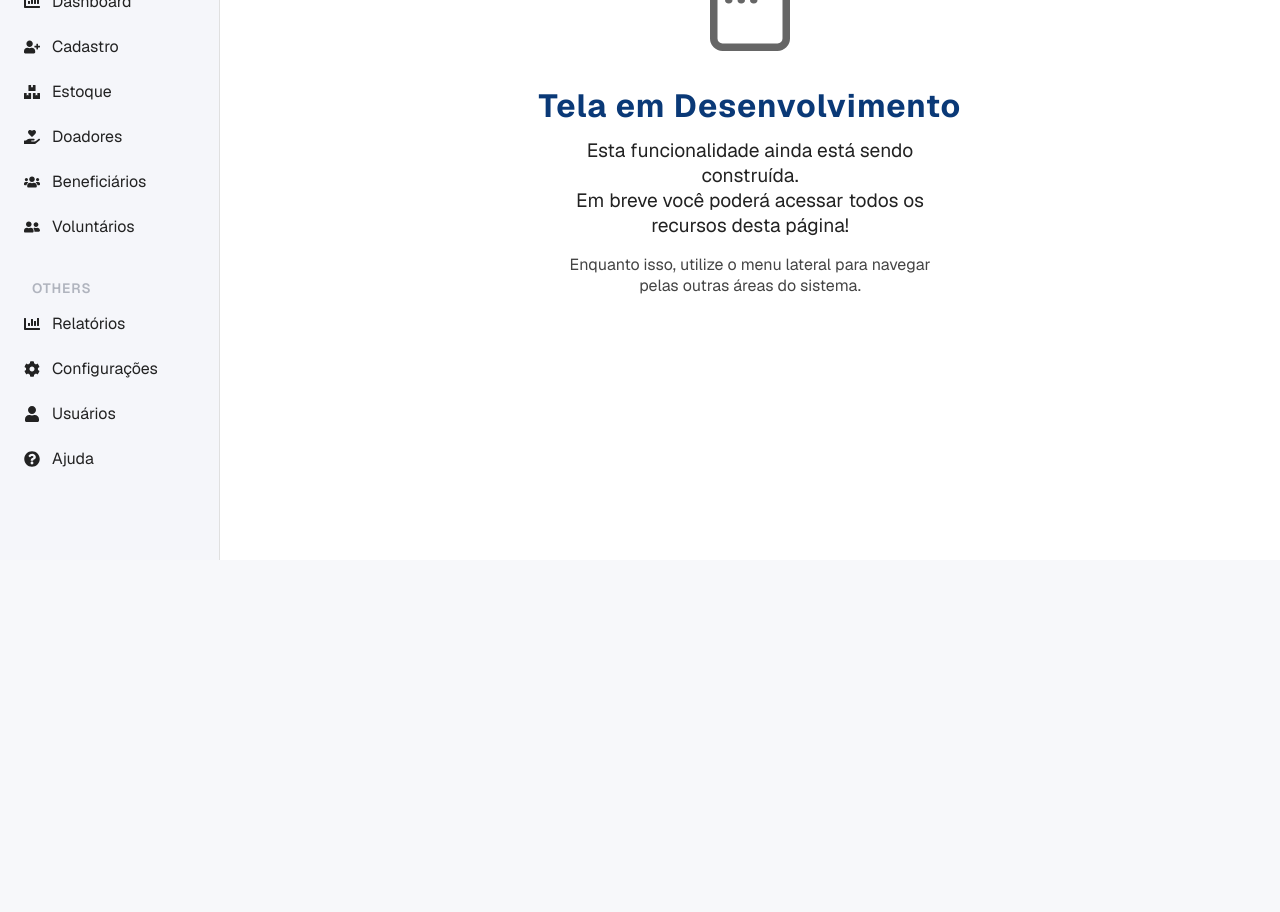
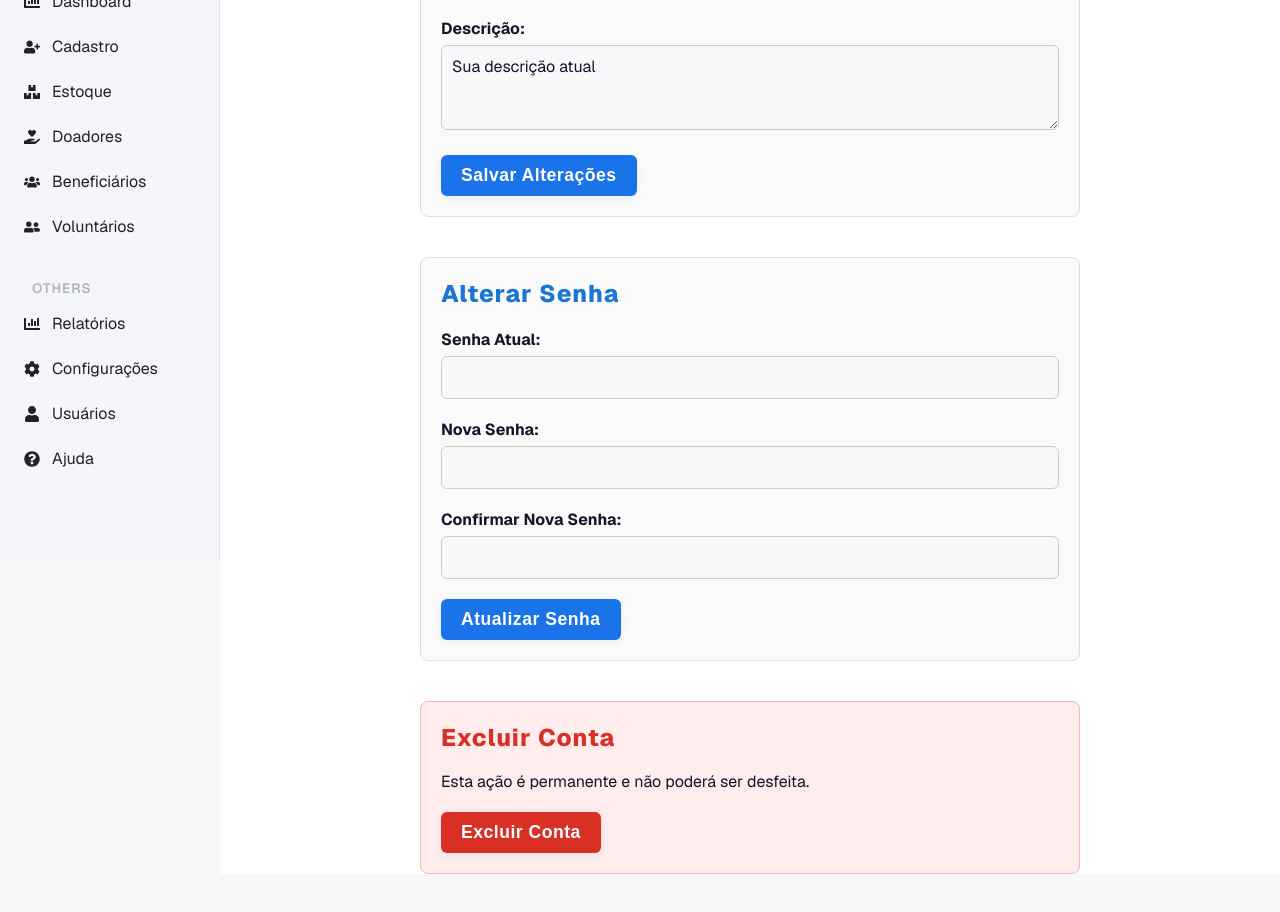
Before and after one commit to RicardoHSimoni/Dont-Commit-Together, a Next.js app in the folder frontend/: page /configuracoes in a window 1280 px wide. Shown: the part 240-1152 px from the top of the page. Before the commit the page ends 800 px from the top, so only its background shows below. Built offline with nearby package versions, Linux system fonts and the light colour scheme.

Commit message:
Atualiza tela de configuracoes

```diff
--- a/frontend/src/app/configuracoes/page.js
+++ b/frontend/src/app/configuracoes/page.js
@@ -1,16 +1,210 @@
 "use client";
-import EmDesenvolvimento from '../components/EmDesenvolvimento';
-import Navigation from '../components/navegation/navegation';
-import MenuBar from '../components/menubar/menubar';
+
+import { useState } from "react";
+import Navigation from "../components/navegation/navegation";
+import MenuBar from "../components/menubar/menubar";
 
 export default function ConfiguracoesPage() {
+  const [nome, setNome] = useState("Seu Nome Atual");
+  const [descricao, setDescricao] = useState("Sua descrição atual");
+  const [senhaAtual, setSenhaAtual] = useState("");
+  const [novaSenha, setNovaSenha] = useState("");
+  const [confirmarSenha, setConfirmarSenha] = useState("");
+
+  function handleSaveProfile() {
+    console.log("Salvar nome + descrição", { nome, descricao });
+    // Chamar API
+  }
+
+  function handleChangePassword() {
+    if (novaSenha !== confirmarSenha) {
+      alert("As senhas não coincidem!");
+      return;
+    }
+    console.log("Alterar senha", { senhaAtual, novaSenha });
+    // Chamar API
+  }
+
+  function handleDeleteAccount() {
+    if (confirm("Tem certeza que deseja excluir sua conta? Esta ação é irreversível!")) {
+      console.log("Conta excluída");
+      // Chamar API de exclusão
+    }
+  }
+
   return (
     <>
       <Navigation />
-      <div style={{ minHeight: '100vh', background: '#fff', marginLeft: 220 }}>
+
+      <div style={{ minHeight: "100vh", background: "#fff", marginLeft: 220 }}>
         <MenuBar />
-        <main style={{ display: 'flex', flexDirection: 'column', alignItems: 'center', justifyContent: 'center', minHeight: '80vh' }}>
-          <EmDesenvolvimento />
+
+        <main
+          style={{
+            maxWidth: 700,
+            margin: "40px auto",
+            display: "flex",
+            flexDirection: "column",
+            gap: 40,
+            padding: "0 20px",
+          }}
+        >
+
+          {/* ============================== */}
+          {/*   SEÇÃO: EDITAR PERFIL         */}
+          {/* ============================== */}
+          <section
+            style={{
+              padding: 20,
+              border: "1px solid #ddd",
+              borderRadius: 8,
+              background: "#fafafa",
+            }}
+          >
+            <h2 style={{ marginBottom: 20 }}>Editar Perfil</h2>
+
+            <label style={{ fontWeight: "bold" }}>Nome:</label>
+            <input
+              value={nome}
+              onChange={(e) => setNome(e.target.value)}
+              style={{
+                width: "100%",
+                padding: 10,
+                marginBottom: 20,
+                borderRadius: 6,
+                border: "1px solid #ccc",
+              }}
+            />
+
+            <label style={{ fontWeight: "bold" }}>Descrição:</label>
+            <textarea
+              value={descricao}
+              onChange={(e) => setDescricao(e.target.value)}
+              rows={3}
+              style={{
+                width: "100%",
+                padding: 10,
+                marginBottom: 20,
+                borderRadius: 6,
+                border: "1px solid #ccc",
+              }}
+            />
+
+            <button
+              onClick={handleSaveProfile}
+              style={{
+                padding: "10px 20px",
+                background: "#1a73e8",
+                color: "#fff",
+                borderRadius: 6,
+                border: "none",
+                cursor: "pointer",
+              }}
+            >
+              Salvar Alterações
+            </button>
+          </section>
+
+          {/* ============================== */}
+          {/*   SEÇÃO: ALTERAR SENHA         */}
+          {/* ============================== */}
+          <section
+            style={{
+              padding: 20,
+              border: "1px solid #ddd",
+              borderRadius: 8,
+              background: "#fafafa",
+            }}
+          >
+            <h2 style={{ marginBottom: 20 }}>Alterar Senha</h2>
+
+            <label style={{ fontWeight: "bold" }}>Senha Atual:</label>
+            <input
+              type="password"
+              value={senhaAtual}
+              onChange={(e) => setSenhaAtual(e.target.value)}
+              style={{
+                width: "100%",
+                padding: 10,
+                marginBottom: 20,
+                borderRadius: 6,
+                border: "1px solid #ccc",
+              }}
+            />
+
+            <label style={{ fontWeight: "bold" }}>Nova Senha:</label>
+            <input
+              type="password"
+              value={novaSenha}
+              onChange={(e) => setNovaSenha(e.target.value)}
+              style={{
+                width: "100%",
+                padding: 10,
+                marginBottom: 20,
+                borderRadius: 6,
+                border: "1px solid #ccc",
+              }}
+            />
+
+            <label style={{ fontWeight: "bold" }}>Confirmar Nova Senha:</label>
+            <input
+              type="password"
+              value={confirmarSenha}
+              onChange={(e) => setConfirmarSenha(e.target.value)}
+              style={{
+                width: "100%",
+                padding: 10,
+                borderRadius: 6,
+                border: "1px solid #ccc",
+                marginBottom: 20,
+              }}
+            />
+
+            <button
+              onClick={handleChangePassword}
+              style={{
+                padding: "10px 20px",
+                background: "#1a73e8",
+                color: "#fff",
+                borderRadius: 6,
+                border: "none",
+                cursor: "pointer",
+              }}
+            >
+              Atualizar Senha
+            </button>
+          </section>
+
+          {/* ============================== */}
+          {/*   SEÇÃO: EXCLUIR CONTA         */}
+          {/* ============================== */}
+          <section
+            style={{
+              padding: 20,
+              border: "1px solid #f5b5b5",
+              borderRadius: 8,
+              background: "#ffecec",
+            }}
+          >
+            <h2 style={{ color: "#d93025" }}>Excluir Conta</h2>
+            <p style={{ marginBottom: 20 }}>
+              Esta ação é permanente e não poderá ser desfeita.
+            </p>
+
+            <button
+              onClick={handleDeleteAccount}
+              style={{
+                padding: "10px 20px",
+                background: "#d93025",
+                color: "#fff",
+                borderRadius: 6,
+                border: "none",
+                cursor: "pointer",
+              }}
+            >
+              Excluir Conta
+            </button>
+          </section>
         </main>
       </div>
     </>
```
